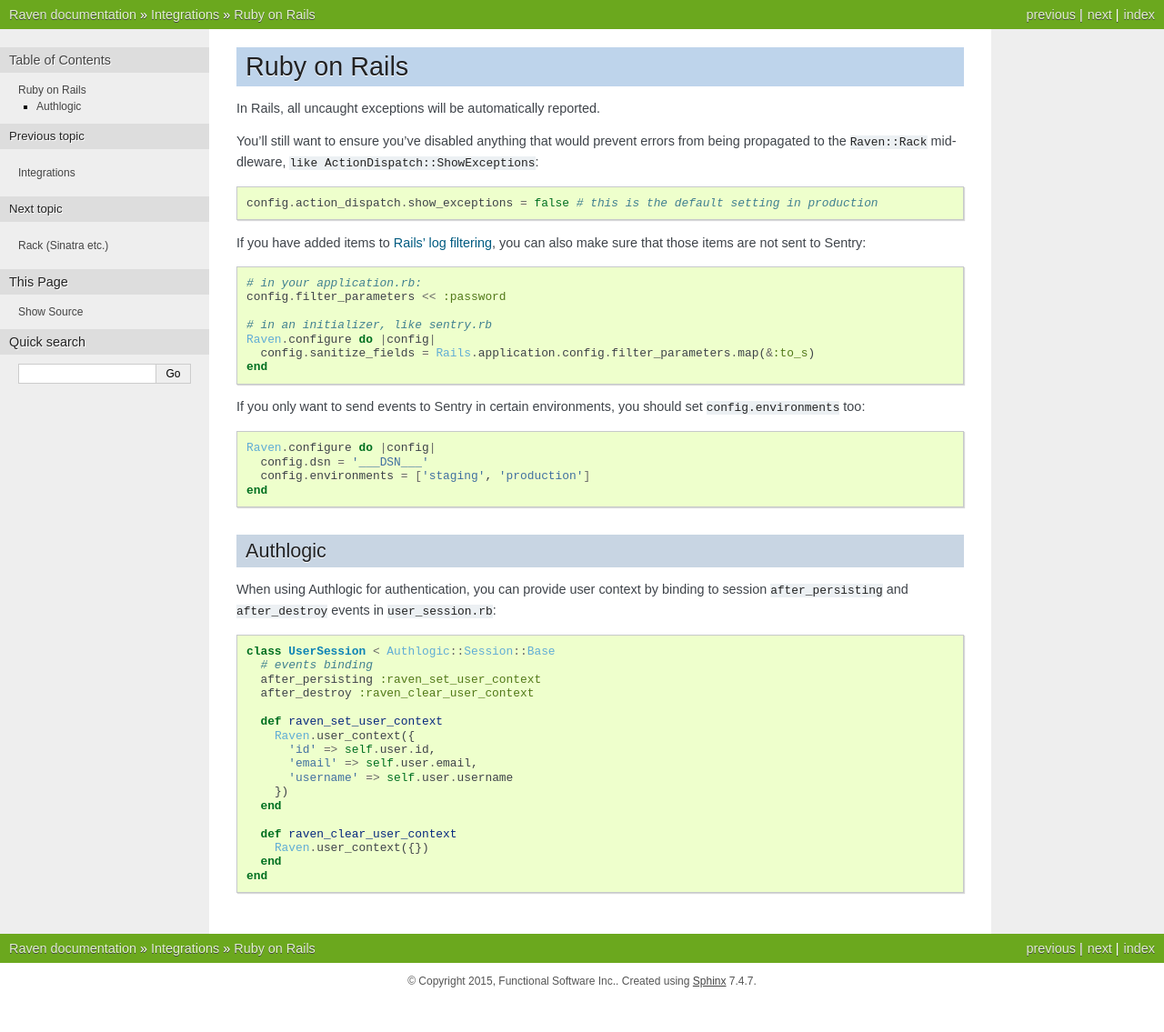
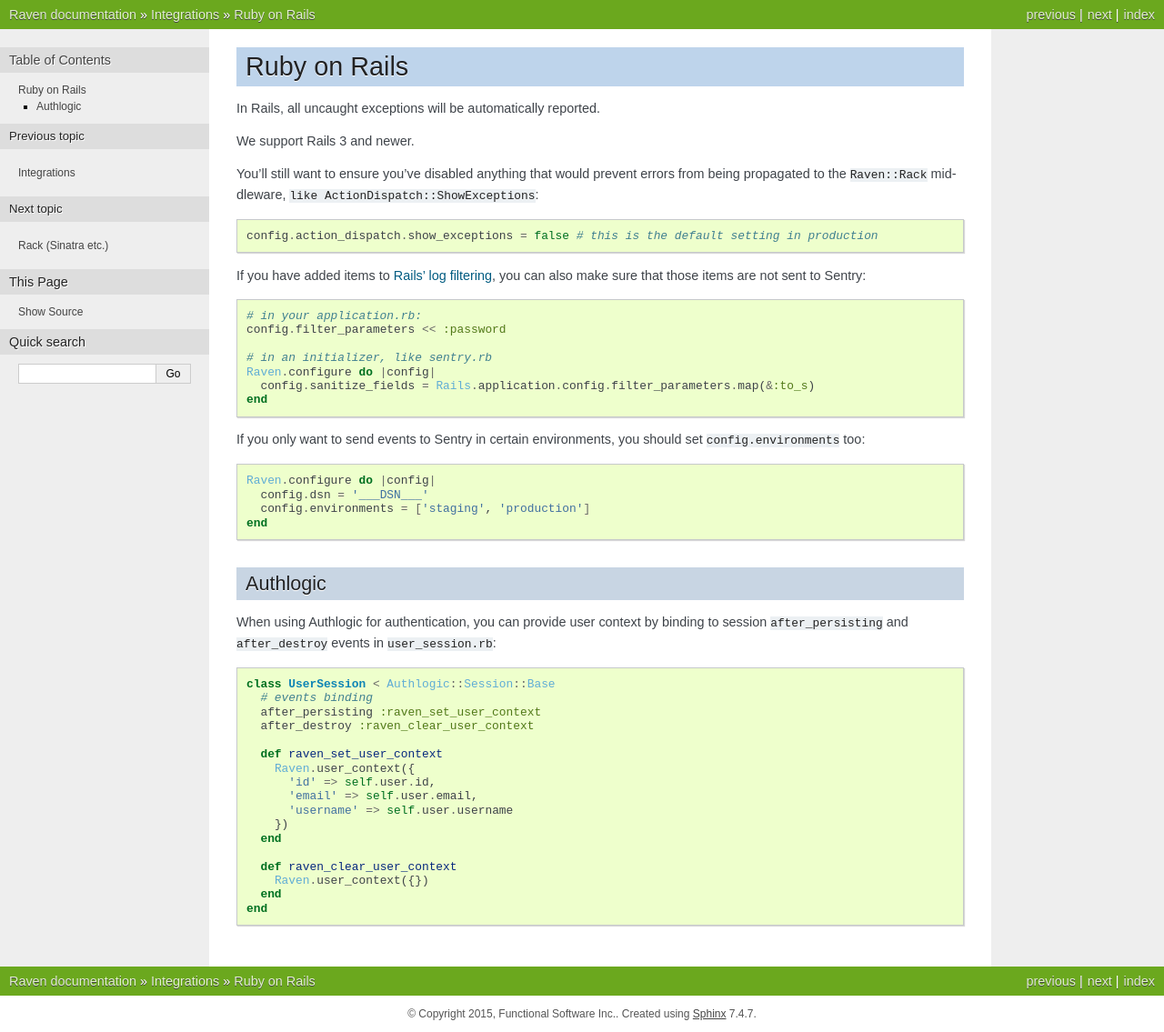
Before and after one commit to getsentry/sentry-ruby, a Sphinx documentation site: the page built from docs/integrations/rails.rst, in a window 1280 px wide. Shown: the whole page at 91% size. Built offline with Sphinx 7.4.7, drawn with Linux system fonts in a browser that asks for light colours; the version number could not be read and is left out; before the commit the page ends 1099 px from its top, so only the background shows below that.

Commit message:
Note on Rails support

```diff
--- a/docs/integrations/rails.rst
+++ b/docs/integrations/rails.rst
@@ -2,6 +2,8 @@
 =============
 
 In Rails, all uncaught exceptions will be automatically reported.
+
+We support Rails 3 and newer.
 
 You'll still want to ensure you've disabled anything that would prevent
 errors from being propagated to the ``Raven::Rack`` middleware, ``like
```
